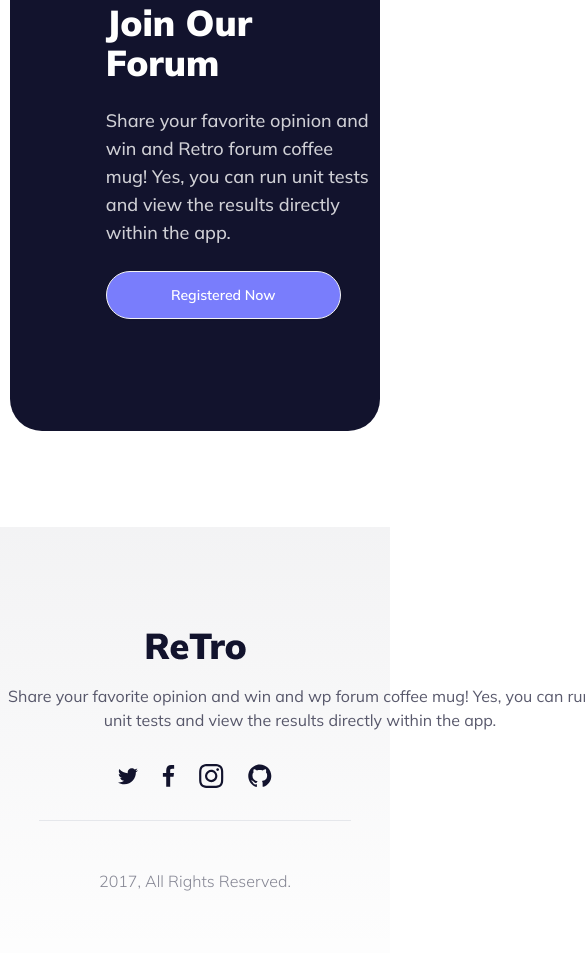
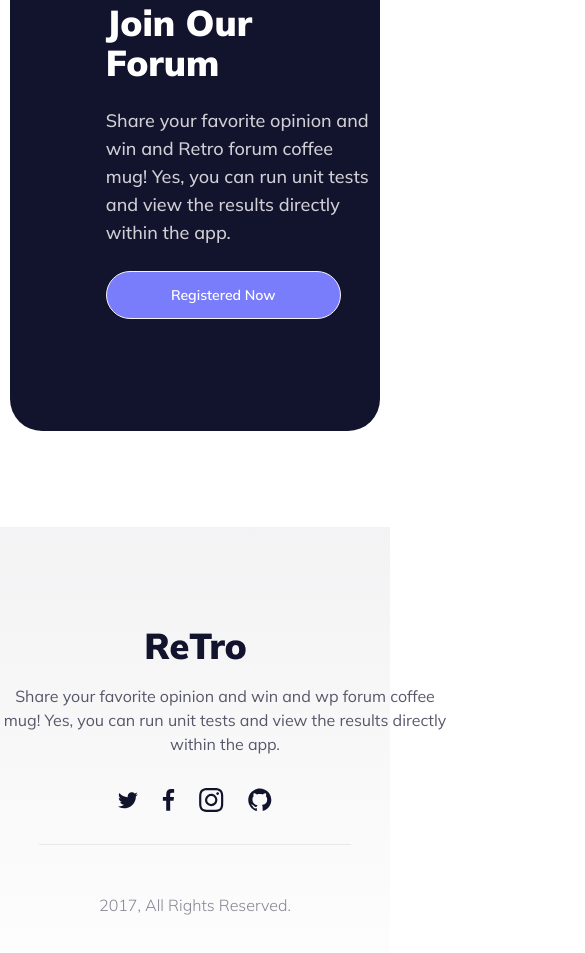
Before and after one commit to md-kamrul/retro, a plain HTML site: page index.html in a window 390 px wide. Shown: the part 1479-2432 px from the top of the page, 585 px wide, since content can reach past the window. Drawn offline with nearby package versions, Linux system fonts and the light colour scheme.

Commit message:
responsive footer design done

```diff
--- a/index.html
+++ b/index.html
@@ -184,7 +184,7 @@
     <!-- footer section  -->
     <footer class="w-full bg-gradient-to-b from-[#12132d0d] to-[#12132d00] text-center py-24 mulish-font">
         <img class="mb-4 w-auto mx-auto" src="./assets/images/logo.png" alt="">
-        <p class="w-[600px] mt-4 mx-auto font-normal text-[#12132DB3]">
+        <p class="w-[450px] md:w-[600px] mt-4 mx-auto font-normal text-[#12132DB3]">
             Share your favorite opinion and win and wp forum coffee mug! Yes, you can run unit tests and view the results directly within the app.
         </p>
         <div class="flex gap-6 justify-center my-8">
```
